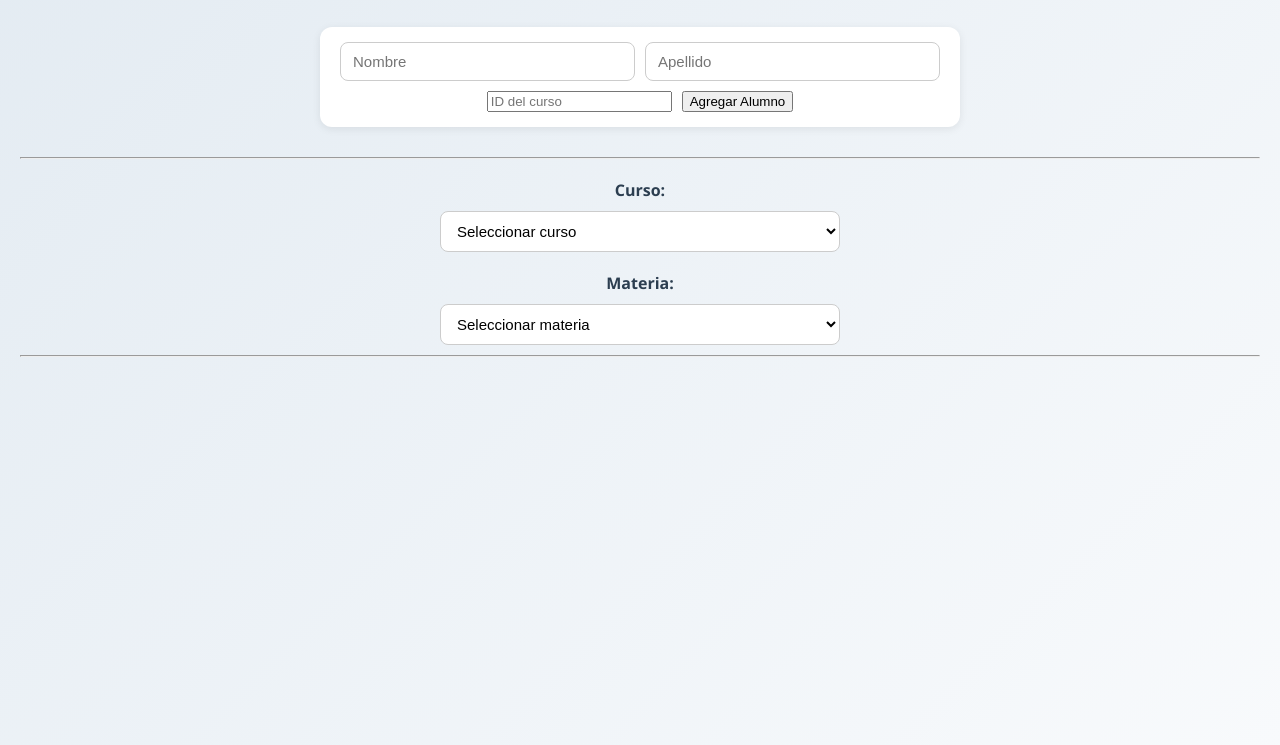
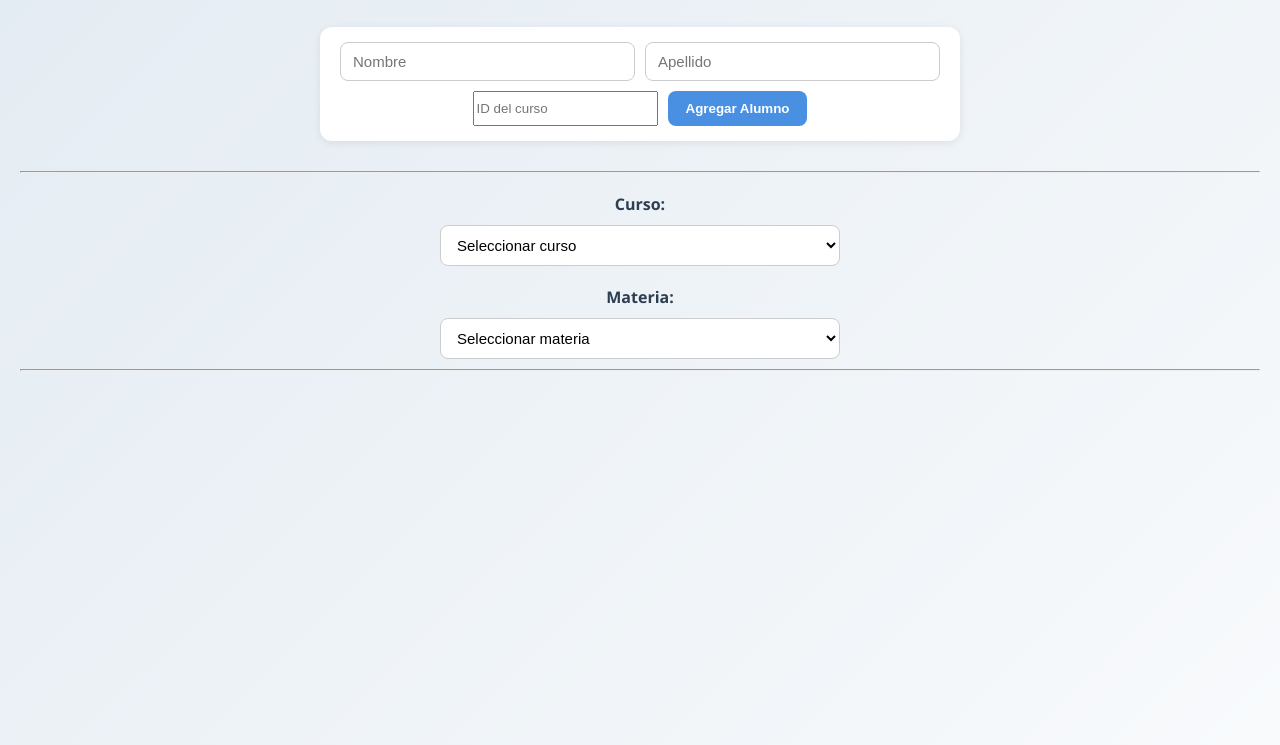
Before and after one commit to Linkinshura/TP-Asistencias, a website: page public/index.html in a window 1280 px wide. Shown: the part 95-840 px from the top of the page. Drawn offline with Linux system fonts and the light colour scheme; no server answers.

Commit message:
Actualizar index.html

```diff
--- a/public/index.html
+++ b/public/index.html
@@ -14,7 +14,7 @@
     <input type="text" id="nombre" placeholder="Nombre" required>
     <input type="text" id="apellido" placeholder="Apellido" required>
     <input type="number" id="alumCurso" placeholder="ID del curso" required>
-    <button type="submit">Agregar Alumno</button>
+    <input type="submit" value="Agregar Alumno">
   </form>
 
   <hr>
```
